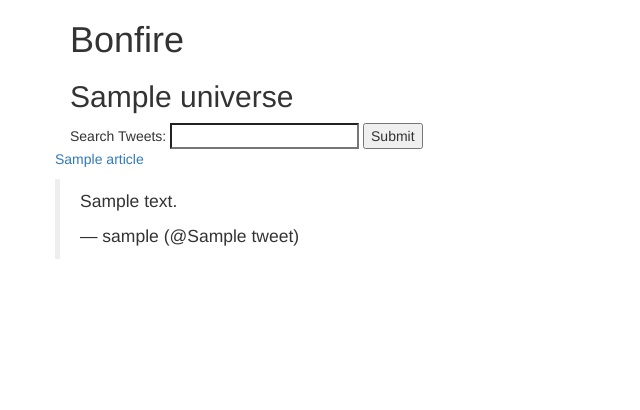
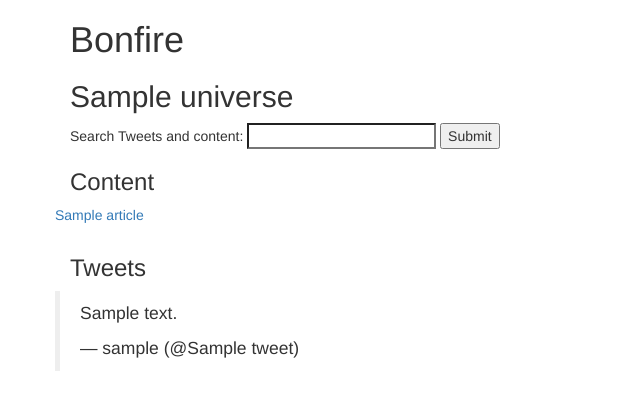
Before and after one commit to NUKnightLab/bonfire, a Flask app: template web/flaskapp/templates/home.html in a window 1280 px wide. Shown: the top 410 px of the page, without its empty margins (0-640 px from the left). Run offline with Flask 2, Linux system fonts and the light colour scheme; the template is opened without the code that fills it: most values are stand-ins (such as "Sample title", 1, 10 or a date in 2020); some libraries are stand-ins or nearby versions.

Commit message:
Adds content fulltext search

```diff
--- a/bonfire/db.py
+++ b/bonfire/db.py
@@ -222,7 +222,7 @@ def get_universe_tweets(universe, query=None, size=100):
         body=body, size=size)
     return [tweet['_source'] for tweet in res['hits']['hits']]
 
-def search_content(query, size=20):
+def search_content(query, size=100):
     """Search fulltext of all content for a given string,
     or a custom match query."""
     if isinstance(query, basestring):
--- a/web/flaskapp/app.py
+++ b/web/flaskapp/app.py
@@ -1,13 +1,16 @@
 import sys
 from flask import Flask, render_template, request
-from bonfire.db import get_universe_tweets, get_popular_content
+from bonfire.db import get_universe_tweets, get_popular_content, search_content
 
 app = Flask(__name__)
 
 
 @app.route("/")
 def home():
-    content = get_popular_content(universe, size=20)
+    if request.args.get('tweetsearch'):
+        content = search_content(request.args.get('tweetsearch'), size=20)
+    else:
+        content = get_popular_content(universe, size=20)
     tweets = get_universe_tweets(universe, request.args.get('tweetsearch'), size=20)
     return render_template('home.html',
         universe = universe,
--- a/web/flaskapp/templates/home.html
+++ b/web/flaskapp/templates/home.html
@@ -24,10 +24,12 @@
 
         <div id="searchbox">
           <form action="" name="search">
-            Search Tweets: <input type="search" name="tweetsearch">
+            Search Tweets and content: <input type="search" name="tweetsearch">
             <input type="submit">
           </form>
         </div>
+
+        <h3>Content</h3>
 
         <div id="articles">
         {% for article in content %}
@@ -40,6 +42,8 @@
           </div>
         {% endfor %}
         </div>
+
+        <h3>Tweets</h3>
 
         <div id="tweets">
 
```
